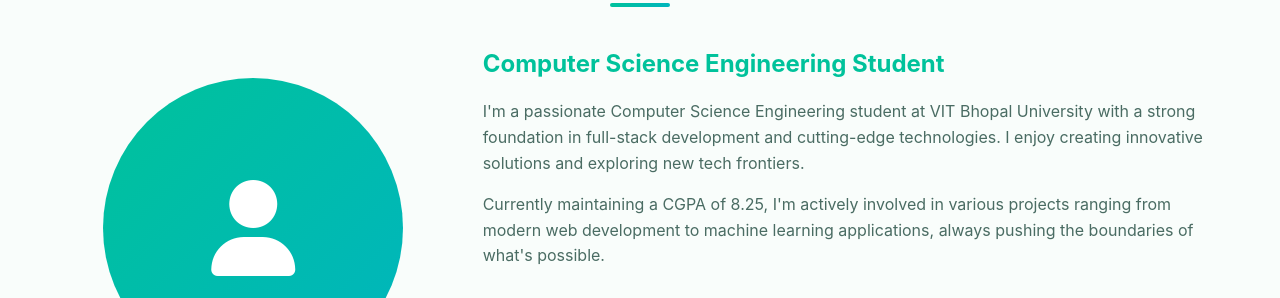
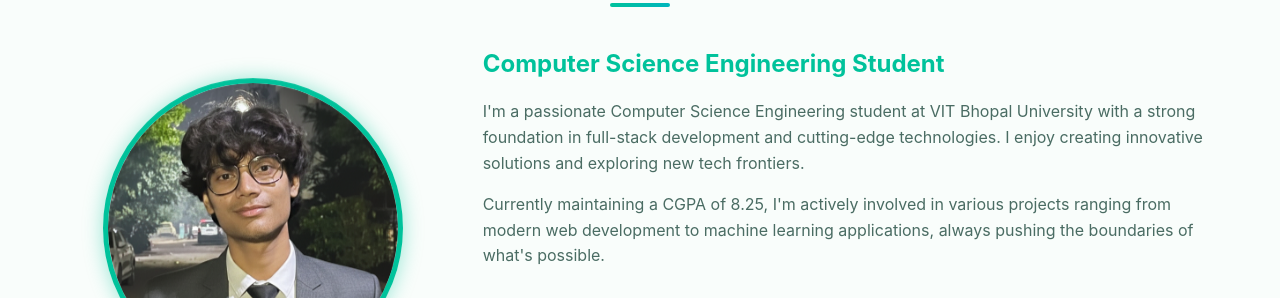
Before and after one commit to SarthakSant/My-portfolio, a plain HTML site: page index.html in a window 1280 px wide. Shown: the part 947-1245 px from the top of the page. Drawn offline with Linux system fonts and the light colour scheme.

Commit message:
Add files via upload
updated code v2.

```diff
--- a/index.html
+++ b/index.html
@@ -49,7 +49,7 @@
                 <div class="about-image fade-in">
                     <div class="profile-img float-animation">
 
-                        <i class="fas fa-user"></i>
+
                     </div>
                 </div>
                 <div class="about-text fade-in">
--- a/style.css
+++ b/style.css
@@ -347,6 +347,13 @@
             font-size: 6rem;
             color: white;
             margin: 0 auto;
+
+            background-image: url('cropped_circle_image3.png'); /* 👈 Add your image path here */
+            background-size: cover; /* This makes the image fill the circle without stretching */
+            background-position: center; /* This centers your photo inside the circle */
+            background-repeat: no-repeat;
+            border: 5px solid var(--primary-color); /* Optional: Adds a nice themed border */
+            box-shadow: var(--glow);
         }
 
         .about-text h3 {
```
Also changed, not shown: cropped_circle_image3.png (added).
